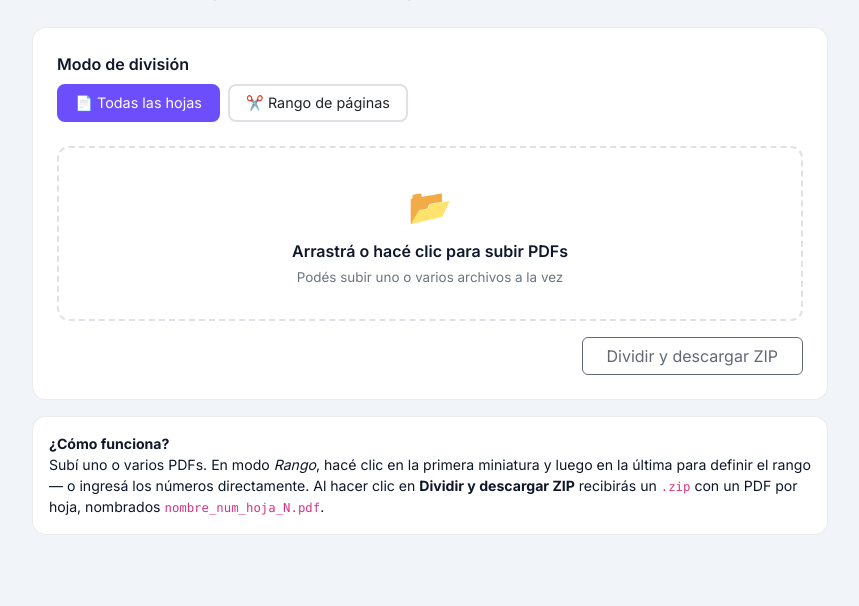
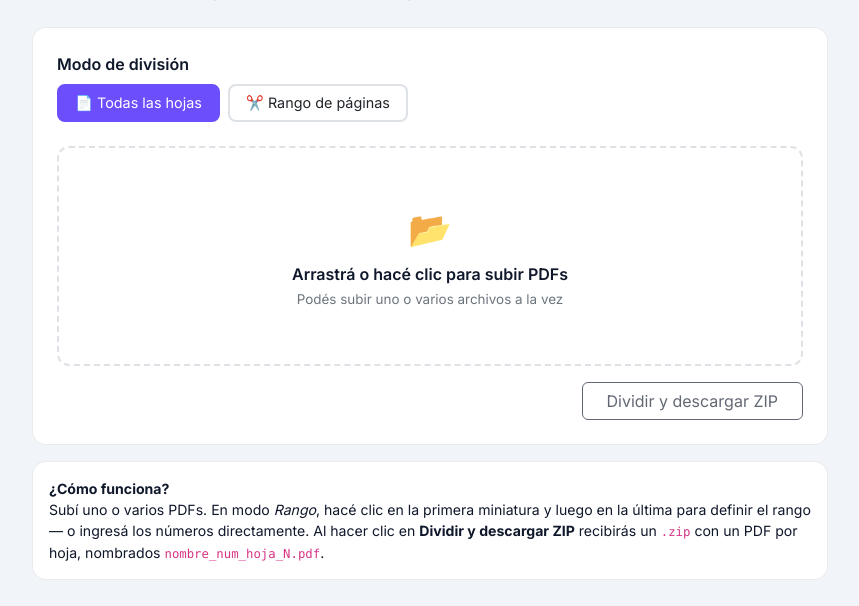
Before and after one commit to mmarfeo/iaFacturas, a FastAPI app: template app/templates/app/pdf_toolkit.html in a window 1280 px wide. Shown: the part 74-680 px from the top of the page, without its empty margins (210-1069 px from the left). Run offline with FastAPI, Linux system fonts and the light colour scheme; the template is opened without the code that fills it, so the values that code supplies are empty; parts of the project's set-up code (start-up, migrations or seed data) failed here and were passed over; some libraries are stand-ins or nearby versions.

Commit message:
visual pdf scrolldown

```diff
--- a/app/templates/app/pdf_toolkit.html
+++ b/app/templates/app/pdf_toolkit.html
@@ -33,6 +33,14 @@
   cursor: pointer;
   transition: border-color .18s, background .18s;
 }
+.ia-drop-zone--tall {
+  /* se estira para igualar la altura de la columna de preview */
+  min-height: 220px;
+  display: flex;
+  flex-direction: column;
+  align-items: center;
+  justify-content: center;
+}
 .ia-drop-zone:hover,
 .ia-drop-zone.drag-over {
   border-color: var(--ia-primary, #6c4efc);
@@ -67,18 +75,19 @@
 
 /* ── Preview de páginas ── */
 #previewSection {
-  margin-top: 1.2rem;
-  border-top: 1px solid var(--ia-border, #dee2e6);
-  padding-top: 1rem;
+  display: flex;
+  flex-direction: column;
+  height: 100%;
 }
 #previewTitle {
   font-size: .85rem;
   font-weight: 600;
   color: var(--ia-muted, #6c757d);
-  margin-bottom: .75rem;
+  margin-bottom: .6rem;
   display: flex;
   align-items: center;
   gap: .5rem;
+  flex-shrink: 0;
 }
 #previewHint {
   font-size: .78rem;
@@ -88,10 +97,13 @@
 #previewGrid {
   display: flex;
   flex-wrap: wrap;
-  gap: .6rem;
-  max-height: 360px;
+  gap: .5rem;
+  /* scroll vertical fijo: muestra ~2 filas, el resto con scroll */
+  height: 380px;
   overflow-y: auto;
+  overflow-x: hidden;
   padding: .25rem .1rem;
+  align-content: flex-start;
 }
 .pg-thumb {
   position: relative;
@@ -204,25 +216,30 @@
       </div>
     </div>
 
-    <!-- Drop zone -->
-    <div id="dropZone" class="ia-drop-zone mb-3">
+    <!-- Fila principal: drop zone + preview en 50/50 -->
+    <div id="mainRow" class="d-flex gap-3 align-items-stretch mb-3">
+
+      <!-- Columna izquierda: drop zone + lista -->
+      <div id="leftCol" style="flex:1;min-width:0">
+        <div id="dropZone" class="ia-drop-zone ia-drop-zone--tall">
           <div class="ia-drop-icon">📂</div>
           <div class="ia-drop-title">Arrastrá o hacé clic para subir PDFs</div>
           <div class="ia-drop-sub">Podés subir uno o varios archivos a la vez</div>
         </div>
         <input type="file" id="fileInput" accept=".pdf,application/pdf" multiple style="display:none">
 
-    <!-- Lista de archivos -->
-    <div id="fileList" class="mb-3" style="display:none">
-      <div class="d-flex justify-content-between align-items-center mb-2">
+        <div id="fileList" class="mt-2" style="display:none">
+          <div class="d-flex justify-content-between align-items-center mb-1">
             <span class="fw-semibold small">Archivos seleccionados</span>
             <button id="btnClear" class="btn btn-link btn-sm p-0 text-danger">Limpiar</button>
           </div>
           <div id="fileItems"></div>
         </div>
+      </div>
 
-    <!-- Preview de páginas (solo 1 archivo) -->
-    <div id="previewSection" style="display:none">
+      <!-- Columna derecha: preview (aparece al cargar 1 PDF) -->
+      <div id="rightCol" style="flex:1;min-width:0;display:none">
+        <div id="previewSection" style="height:100%">
           <div id="previewTitle">
             Vista previa
             <span id="previewHint"></span>
@@ -230,6 +247,9 @@
           <div id="previewLoading" style="display:none">⏳ Renderizando páginas…</div>
           <div id="previewGrid"></div>
         </div>
+      </div>
+
+    </div><!-- /mainRow -->
 
     <!-- Barra de progreso + botón -->
     <div class="d-flex gap-2 align-items-center mt-3">
@@ -283,6 +303,7 @@
   const progressBar    = document.getElementById('progressBar');
   const progressFill   = document.getElementById('progressFill');
   const statusMsg      = document.getElementById('statusMsg');
+  const rightCol       = document.getElementById('rightCol');
   const previewSection = document.getElementById('previewSection');
   const previewTitle   = document.getElementById('previewTitle');
   const previewHint    = document.getElementById('previewHint');
@@ -395,11 +416,11 @@
     rangeHint.style.display = 'none';
 
     if (selectedFiles.length !== 1) {
-      previewSection.style.display = 'none';
+      rightCol.style.display = 'none';
       return;
     }
 
-    previewSection.style.display = '';
+    rightCol.style.display       = '';
     previewLoading.style.display = '';
     previewGrid.style.display    = 'none';
 
```
Lines whose indentation alone changed are shown as unchanged.
